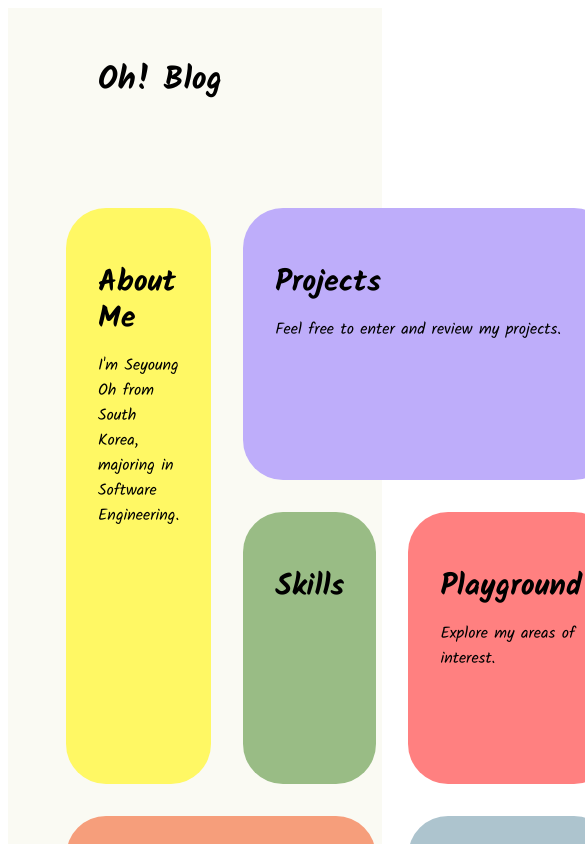
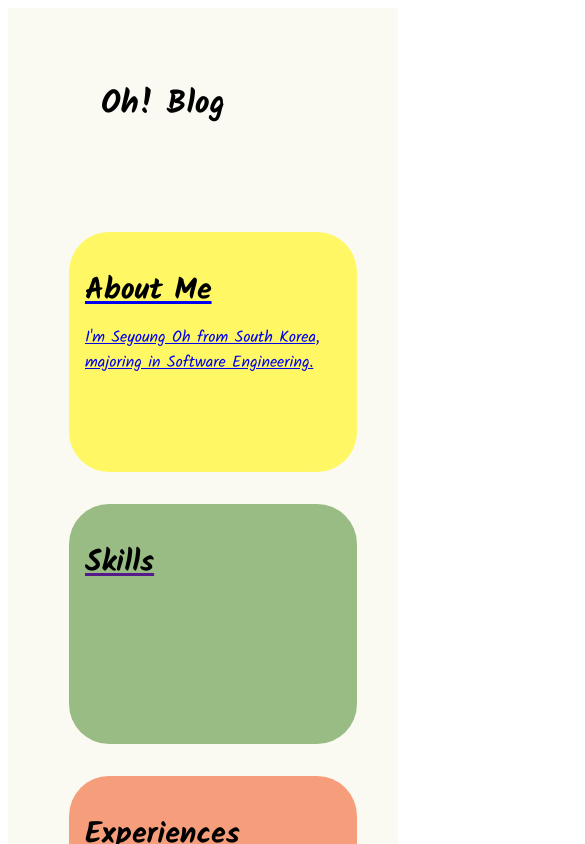
Before and after one commit to driffe/ohblog, a Next.js app in the folder oh-blog/: page / in a window 390 px wide. Shown: the top 844 px of the page, 585 px wide, since content can reach past the window. Built offline with nearby package versions, Linux system fonts and the light colour scheme.

Commit message:
add responsive design

```diff
--- a/oh-blog/pages/index.tsx
+++ b/oh-blog/pages/index.tsx
@@ -1,3 +1,5 @@
+'use client';
+
 import { Kalam } from 'next/font/google'
 
 const kalam = Kalam({
@@ -10,58 +12,70 @@ export default function Home() {
     <main className={`${kalam.className} back`}>
       <div className="main">
         {/* Title */}
-        <h1 className="text-area text-7xl mt-10">Oh! Blog</h1>
+        <h1 className="text-area text-7xl">Oh! Blog</h1>
 
         {/* Main Content Grid */}
         <div className="menu-container">
           {/* Profile */}
           <div className="about-me boxes flex shadow-xl">
+            <a href='./content/about' className='h-full w-full'>
               <div className='flex flex-col justify-between h-full'>
                 <h2 className="box-text">About Me</h2>
                 <p>I'm Seyoung Oh from South Korea, majoring in Software Engineering.</p>
               </div>
+            </a>
             {/* Profile content goes here */}
           </div>
 
           {/* Skills */}
           <div className="skill boxes shadow-xl">
+            <a href='' className='h-full w-full'>
               <div className='flex flex-col justify-between h-full'>
                   <h2 className="box-text">Skills</h2>
                   <p></p>
               </div>
+            </a>
             {/* Skills content goes here */}
           </div>
 
           {/* Experiences */}
           <div className="experience boxes shadow-xl">
+            <a href='' className='h-full w-full'>
               <div className='flex flex-col justify-between h-full'>
                 <h2 className="box-text">Experiences</h2>
                 <p>Oh my experiences.</p>
               </div>
+            </a>
             {/* Experiences content goes here */}
           </div>
 
           {/* Projects */}
           <div className="project boxes shadow-xl">
+            <a href='' className='h-full w-full'>
               <div className='flex flex-col justify-between h-full'>
                 <h2 className="box-text">Projects</h2>
                 <p>Feel free to enter and review my projects.</p>
               </div>
+            </a>
             {/* Projects content goes here */}
           </div>
 
           {/* playground */}
           <div className="playground boxes shadow-xl">
+            <a href='' className='h-full w-full'>
               <div className='flex flex-col justify-between h-full'>
                 <h2 className="box-text">Playground</h2>
                 <p>Explore my areas of interest.</p>
               </div>
+            </a>
             {/* Projects content goes here */}
           </div>
 
           {/* Contacts */}
           <div className="contact boxes shadow-xl">
+            <a href='' className='h-full w-full'>
               <h2 className="box-text">Contact Me</h2>
+            </a>
             {/* Contacts content goes here */}
           </div>
 
--- a/oh-blog/styles/globals.css
+++ b/oh-blog/styles/globals.css
@@ -6,14 +6,20 @@
     .box-text {
         @apply text-3xl font-bold text-black mb-2;
     }
-  }
+}
+
+body {
+    width: 100%;
+    height: 100%;
+}
 
 .back {
     background-color: #fafaf3;
-    padding: 1rem;
+    padding: 2.5rem;
 }
 
 .main {
+    max-width: 85rem;
     margin-left: auto;
     margin-right: auto;
     position: relative;
@@ -22,7 +28,7 @@
     grid-column-gap: 2rem;
     grid-row-gap: 2rem;
     grid-template-rows: auto;
-    grid-template-columns: 1fr 1fr 1fr 1fr 1fr 1fr 1fr 1fr 1fr 1fr 1fr 1fr;
+    grid-template-columns: repeat(12, 1fr);
     grid-auto-columns: 1fr;
     display: grid;
 }
@@ -81,3 +87,59 @@
     grid-area: 3 / 3 / 4 / 4;
     background-color: #ADC4CE;
 }
+
+@media (min-width: 640px) and (max-width: 767px) {
+    .menu-container {
+        grid-template-columns: 1fr 1fr;
+    }
+    .project{
+        grid-column: span 1;
+    }
+
+    .contact {
+        grid-column: span 1;
+    }
+
+    .skill{
+        grid-column: span 1;
+        grid-row: span 1;
+    }
+
+    .playground {
+        grid-column: span 1;
+    }
+
+    .experience {
+        grid-row: span 4;
+        grid-column: span 2;
+    }
+}
+
+@media screen and (max-width: 640px) {
+    .main {
+        justify-content: center;
+        align-items: center;
+    }
+
+    .menu-container {
+        grid-template-columns: 1fr; /* Adjust for a single column layout on mobile */
+    }
+
+    .boxes {
+        position: sticky;
+        top: 0;
+        padding: 1rem; /* Add padding for spacing */
+        z-index: 1; /* Ensure it's above other elements */
+    }
+
+    /* Keep the existing styles for specific sections */
+    .about-me,
+    .project,
+    .skill,
+    .playground,
+    .experience,
+    .contact {
+        grid-column: span 12; /* Set each item to span the full width */
+        grid-area: auto;
+    }
+}
```
Also changed, not shown: oh-blog/pages/content/about.tsx (added, +11 -0 lines). Lines whose indentation alone changed are shown as unchanged.
